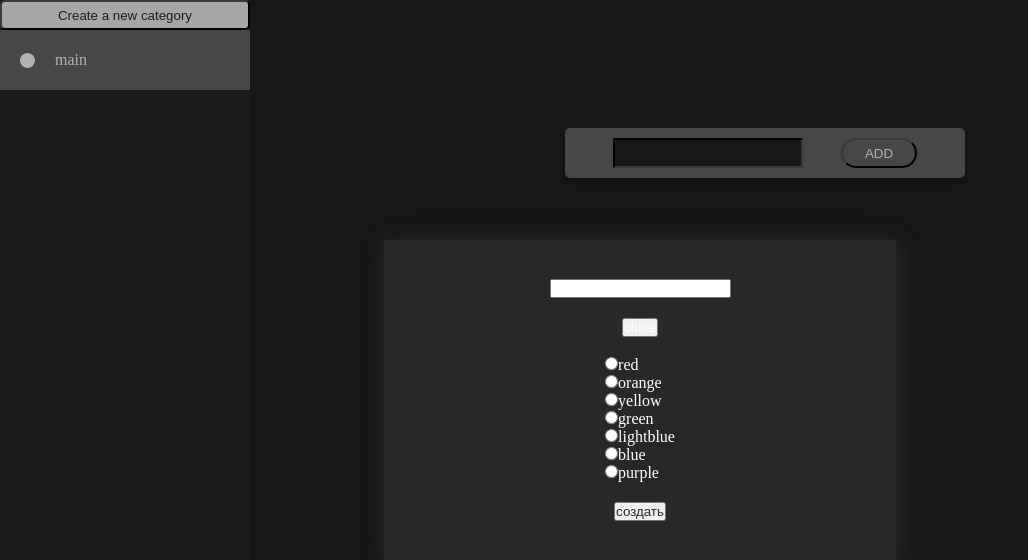
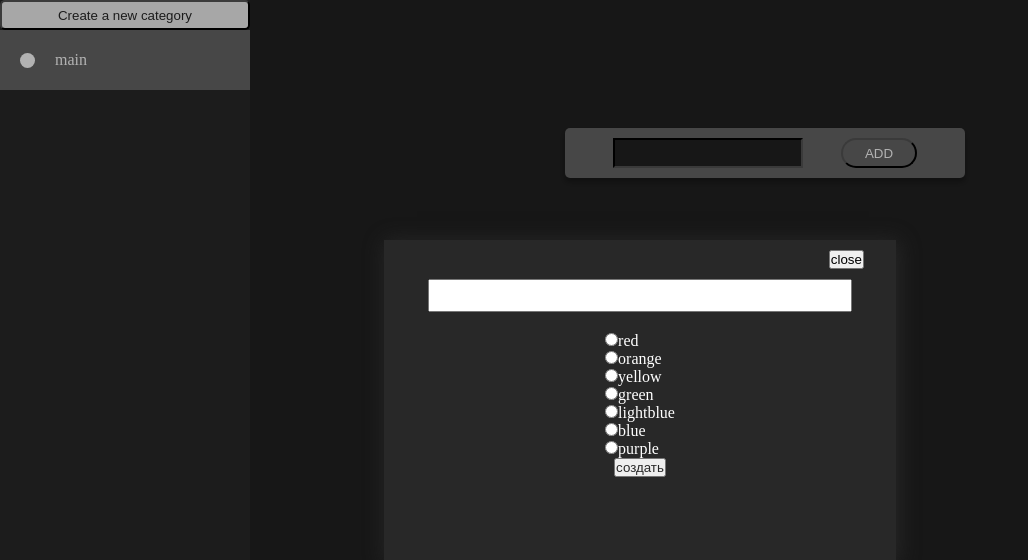
Before and after one commit to DerLoescher/TodoList-with-Categories, a Vue app: page / in a window 1280 px wide. Both pictures are taken after a click on the button "Create a new category". Shown: the top 560 px of the page, without its empty margins (0-1028 px from the left). Built offline with nearby package versions, Linux system fonts and the light colour scheme.

Commit message:
commit before delete functions

```diff
--- a/src/components/categories/CategoriesTab.vue
+++ b/src/components/categories/CategoriesTab.vue
@@ -72,11 +72,11 @@
   padding-left: 20px;
 }
 .category:hover {
-  font-weight: bolder;
+  background: rgb(139, 139, 139);
   cursor: pointer;
 }
 .category:active {
-  opacity: 60%;
+  background: #666;
 }
 .category_active {
   background: #666;
--- a/src/components/categories/ModalWindow.vue
+++ b/src/components/categories/ModalWindow.vue
@@ -2,10 +2,16 @@
   <div class="shadow_back">
     <div class="click_away" @click="this.$emit('closeModal')"></div>
     <div class="modal_wrapper">
-      <input type="text" v-model="newCategory.name" autofocus />
       <button @click="this.$emit('closeModal')" class="close_button">
         close
       </button>
+      <div class="modal_form">
+        <input
+          class="input_task"
+          type="text"
+          v-model="newCategory.name"
+          autofocus
+        />
         <form>
           <div class="radio_btns">
             <div v-for="color in this.$store.state.colors" :key="color">
@@ -19,6 +25,7 @@
           </div>
         </form>
         <button class="send_btn" @click="addNewCategory">создать</button>
+      </div>
     </div>
   </div>
 </template>
@@ -66,10 +73,25 @@
   padding: 20px;
   box-shadow: 2px 2px 20px 1px;
   color: #282828;
+}
+.modal_form {
   display: flex;
   flex-direction: column;
-  justify-content: space-evenly;
   align-items: center;
+}
+.close_button {
+  color: black;
+  position: relative;
+  top: -10px;
+  left: 90%;
+}
+.input_task {
+  color: black;
+  height: 70%;
+  width: 90%;
+  font-size: 25px;
+  text-align: center;
+  margin-bottom: 20px;
 }
 .radio_btns {
   width: 100%;
--- a/src/components/taskList/TaskList.vue
+++ b/src/components/taskList/TaskList.vue
@@ -63,7 +63,8 @@
   cursor: pointer;
 }
 .task_number {
-  background: #ef7cdc;
+  background: white;
+  color: black;
   width: 100%;
   height: 30%;
   border-radius: 0px 10px 0px 0px;
@@ -76,7 +77,7 @@
   justify-content: space-evenly;
   align-items: center;
   height: 70%;
-  background: #81b7c6;
+  background: #666;
   border-radius: 0px 0px 10px 0px;
 }
 .checkbox {
```
Lines whose indentation alone changed are shown as unchanged.
